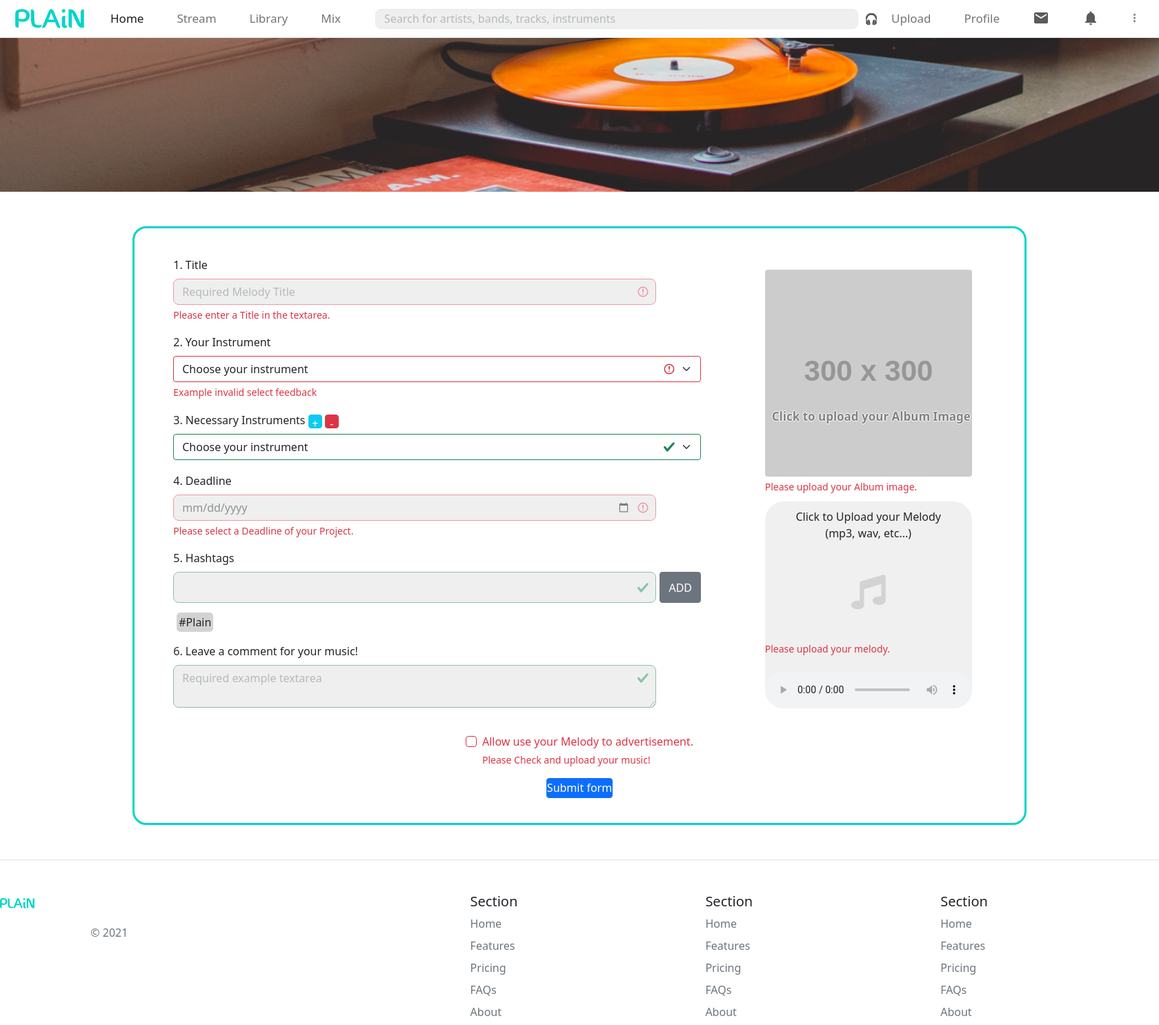
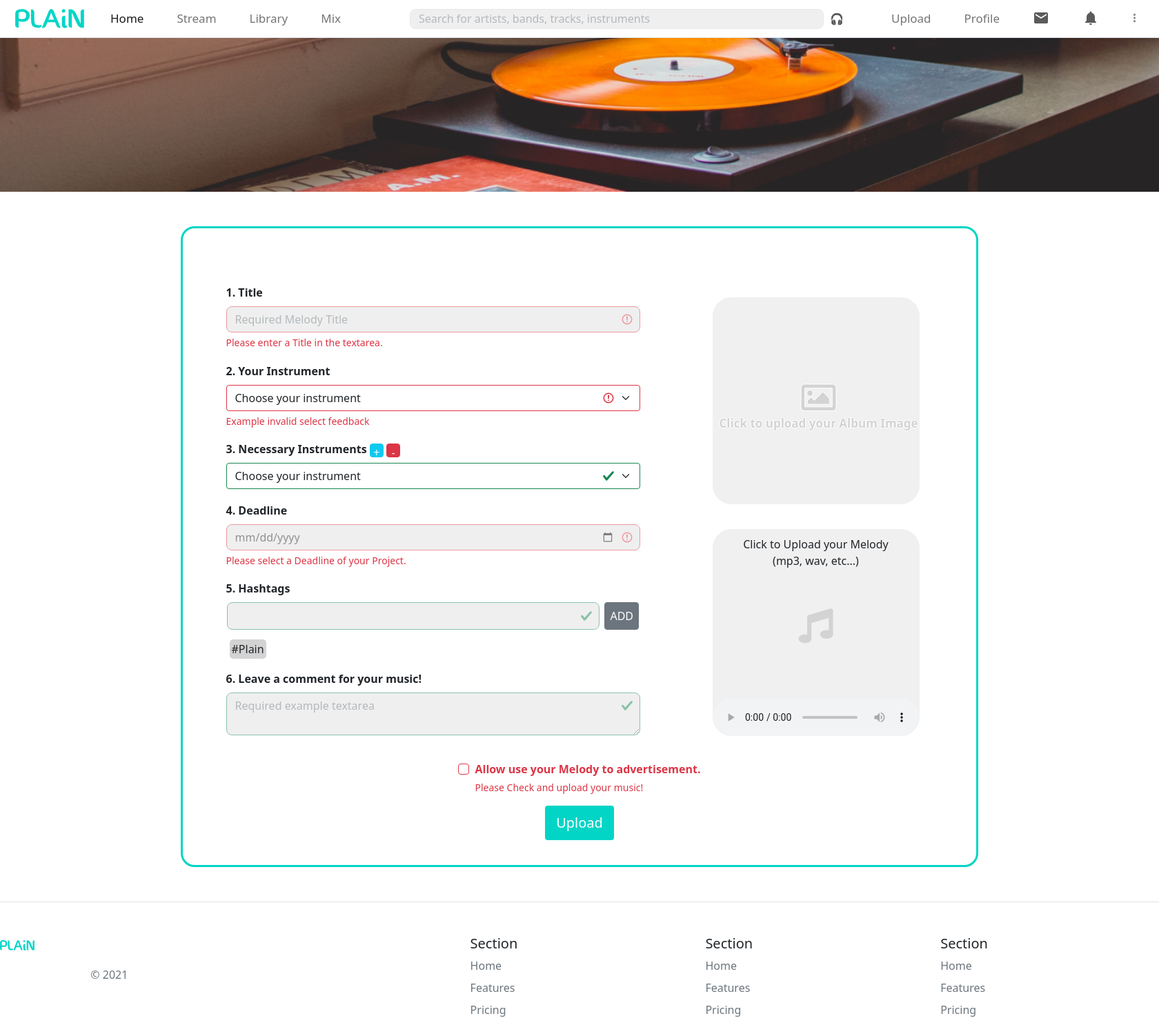
Before and after one commit to Ktaewon/PLAIN, a Django app: page /melody/ in a window 1680 px wide. Shown: the top 1486 px of the page at 69% size. Run offline with Django 3.2, Linux system fonts and the light colour scheme; grey boxes labelled with a size stand in for pictures from a placeholder-image service; some libraries are stand-ins or nearby versions.

Commit message:
melody upload finish(without necessary instruments)

```diff
--- a/Plain/Melody/static/css/melody_upload5.css
+++ b/Plain/Melody/static/css/melody_upload8.css
@@ -4,7 +4,25 @@
     border-color: #02D5C6 !important;
     margin-top: 50px;
     margin-bottom: 50px;
+    margin-left: 70px;
+    margin-right: 70px;
     padding: 20px;
+    padding-top: 60px;
+}
+label {
+    font-weight: bold;
+}
+.form-select {
+    width: 600px;
+}
+.form-control {
+    width: 600px;
+}
+.mb-3 .prow .form-control {
+    width: 540px;
+}
+#deadline {
+    width: 600px;
 }
 .fcol {
     display: flex;
@@ -29,15 +47,18 @@
     width : 300px;
     height : 300px;
     margin: 20px;
+    background-color: #f0f0f0;
+    border-radius: 27px;
     position: relative;
     /* border-radius: 27px; */
 }
 .img_preview .img-text {
     position:absolute;
-    top:200px;
+    top:120px;
     left:10px;
-    color:gray;
+    color:#d3d3d3;
     font-weight: bold;
+    text-align: center;
     font-size: 17px;
     text-shadow: -1px 0 white,
                 0 1px white,
@@ -47,9 +68,18 @@
 #hashtag_all_div {
     display: none;
 }
+.fa-image {
+    font-size: 50px;
+    color: #d3d3d3;
+}
 #image_section {
     border-style: none;
     border-radius: 27px;
+
+    /* border-style: none; */
+    /*
+    -webkit-filter: opacity(.5) drop-shadow(0 0 0 white);
+    filter: opacity(.5) drop-shadow(0 0 0 white);*/
 }
 #imgInput{
     display: none;
@@ -58,8 +88,8 @@
     display: none;
 }
 #hashtag-btn {
-    height:45px;
-    width: 60px;
+    height:40px;
+    width: 50px;
     margin-left: 5px;
     padding-top: 3px;
     padding-bottom: 3px;
@@ -96,6 +126,16 @@
     height: 300px;
     background-color: lightgray;
 
+}
+#upload-btn {
+    width: 100px;
+    height: 50px;
+    background-color: #02D5C6;
+    border-style: none;
+    font-size: 20px;
+}
+#upload-btn:hover {
+    background-color: #02d5c7b6;
 }
 #music_name {
     display: none;
--- a/Plain/Melody/static/js/melody_upload5.js
+++ b/Plain/Melody/static/js/melody_upload5.js
@@ -62,6 +62,8 @@
 $(document).ready(function() {
     $("#image_section").load(function() {
         imgSize("image_section");
+        document.getElementById("image_section").style.borderRadius=27;
+        document.getElementById("image_section").style.visibility="visible";
     });
 });
 
--- a/Plain/Melody/templates/melody_upload.html
+++ b/Plain/Melody/templates/melody_upload.html
@@ -5,7 +5,7 @@
 {% endblock %}
 
 {% block style %}
-<link rel="stylesheet" href="{% static 'css/melody_upload5.css' %}" type="text/css">
+<link rel="stylesheet" href="{% static 'css/melody_upload8.css' %}" type="text/css">
 {% endblock %}
 
 {% block out_container_content %}
@@ -74,14 +74,14 @@
             </div>
         </div>
         <div class="fcol">
-            <div class="img_preview mb-3 fcol" id="img_up">
+            <div class="img_preview mb-3" id="img_up">
                 <input type="file" id="imgInput" name="imgInput" class="image_inputType_file" accept="img/*" required>
-                <img src="http://placehold.it/300x300" class="rounded mx-auto d-block" alt="..." id="image_section" name="image_section">
-                <div class="img-text">
-                    <p>Click to upload your Album Image</p>
-                </div>
-                <div class="invalid-feedback">
-                    Please upload your Album image.
+                <img src="" class="rounded mx-auto d-block" alt="..." id="image_section" name="image_section" onError="this.style.visibility='hidden'" style="border-radius: 27px;">
+                <div class="fcol">
+                    <div class="img-text">
+                        <i class="far fa-image"></i>
+                        <p>Click to upload your Album Image</p>
+                    </div>
                 </div>
             </div>
             <div class="mb-3 umelody fcol" id="up_mel">
@@ -92,9 +92,6 @@
                 <div>
                     <input type="file" id="melodyInput" name="melodyInput" class="" accept="audio/*" required>
                     <div id="music_name"></div>
-                    <div class="invalid-feedback mel-txt">
-                        Please upload your melody.
-                    </div>
                 </div>
                 <audio src="" id="audio_section" controls>오디오 플레이어가 지원되지 않습니다.</audio>
             </div>
@@ -110,7 +107,7 @@
     </div>
     <div class="frow">
         <div class="mb-3">
-            <button class="btn btn-primary" type="submit" >Submit form</button>
+            <button class="btn btn-primary" type="submit" id="upload-btn" >Upload</button>
         </div>
     </div>
 </form>
```
Also changed, not shown: Plain/Melody/static/images/image-regular.svg (added), 1 other file.
